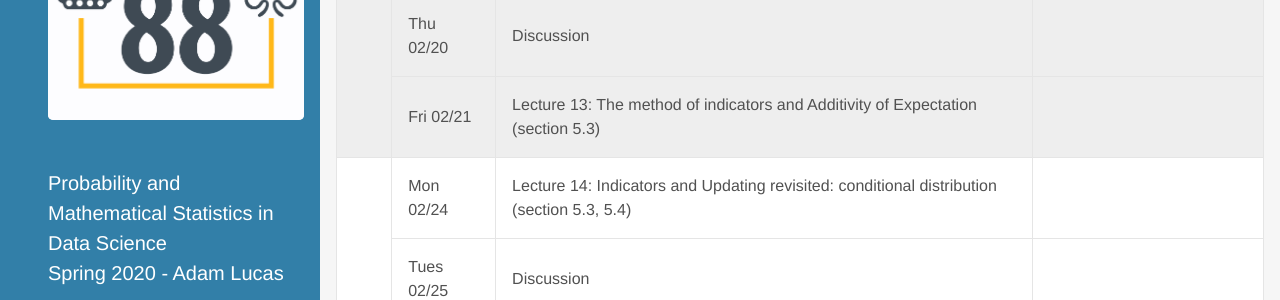
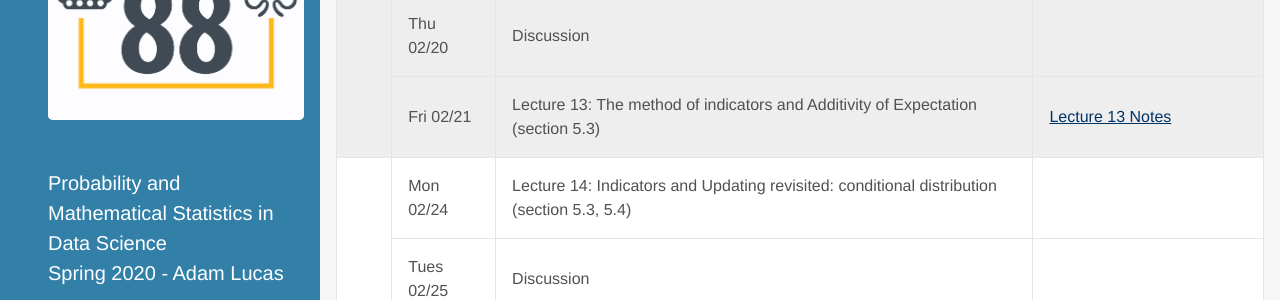
Before and after one commit to stat88/stat88.github.io, a Jekyll site: the page built from index.html, in a window 1280 px wide and 900 px high, scrolled down 2269 px. Shown: the part 152-452 px from the top of the window. Built offline with Jekyll 4.4.1, drawn with Linux system fonts in a browser that asks for light colours; some web fonts are replaced; the list of posts is cut into pages by our own code.

Commit message:
add note 13

```diff
--- a/_data/syllabus2.yml
+++ b/_data/syllabus2.yml
@@ -131,6 +131,9 @@ weeks:
       content: "Discussion"
     - date: Fri 02/21
       content: "Lecture 13: The method of indicators and Additivity of Expectation (section 5.3)"
+      assignments:
+      - name: "Lecture 13 Notes"
+        url: http://stat88.org/assets/notes/Lec13.pd
 
 
   - weekNum: 6
```
Also changed, not shown: 1 other file.
